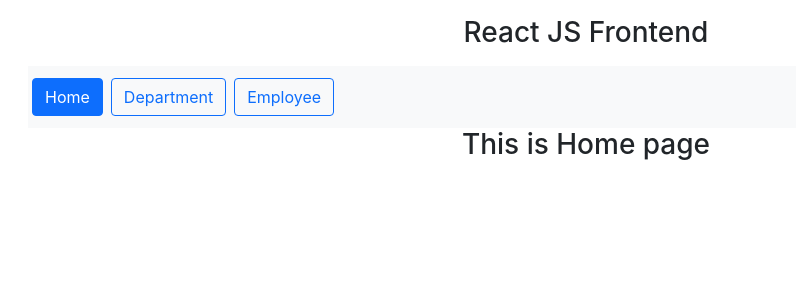
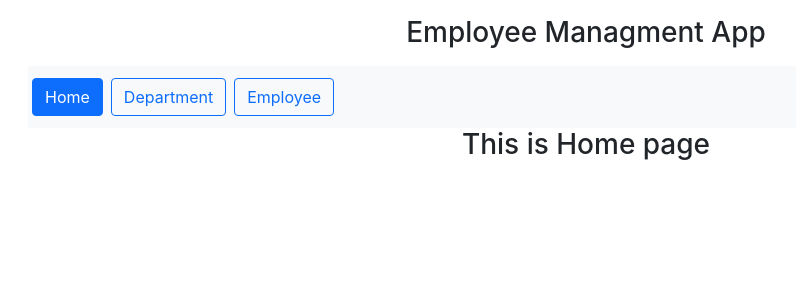
Before and after one commit to marthehe/EmployeeAPI, a React (Create React App) app in the folder ui/employee-app/: page /home in a window 1280 px wide. Shown: the top 300 px of the page, without its empty margins (54-850 px from the left). Built offline with nearby package versions, Linux system fonts and the light colour scheme.

Commit message:
Changed title

```diff
--- a/ui/employee-app/src/App.js
+++ b/ui/employee-app/src/App.js
@@ -8,7 +8,9 @@ function App() {
   return (
     <BrowserRouter>
       <div className="App container">
-        <h3 className="d-flex justify-content-center m-3">React JS Frontend</h3>
+        <h3 className="d-flex justify-content-center m-3">
+          Employee Managment App
+        </h3>
         <nav className="navbar navbar-expand-sm bg-light navbar-dark">
           <ul className="navbar-nav">
             <li className="nav-item- m-1">
```
